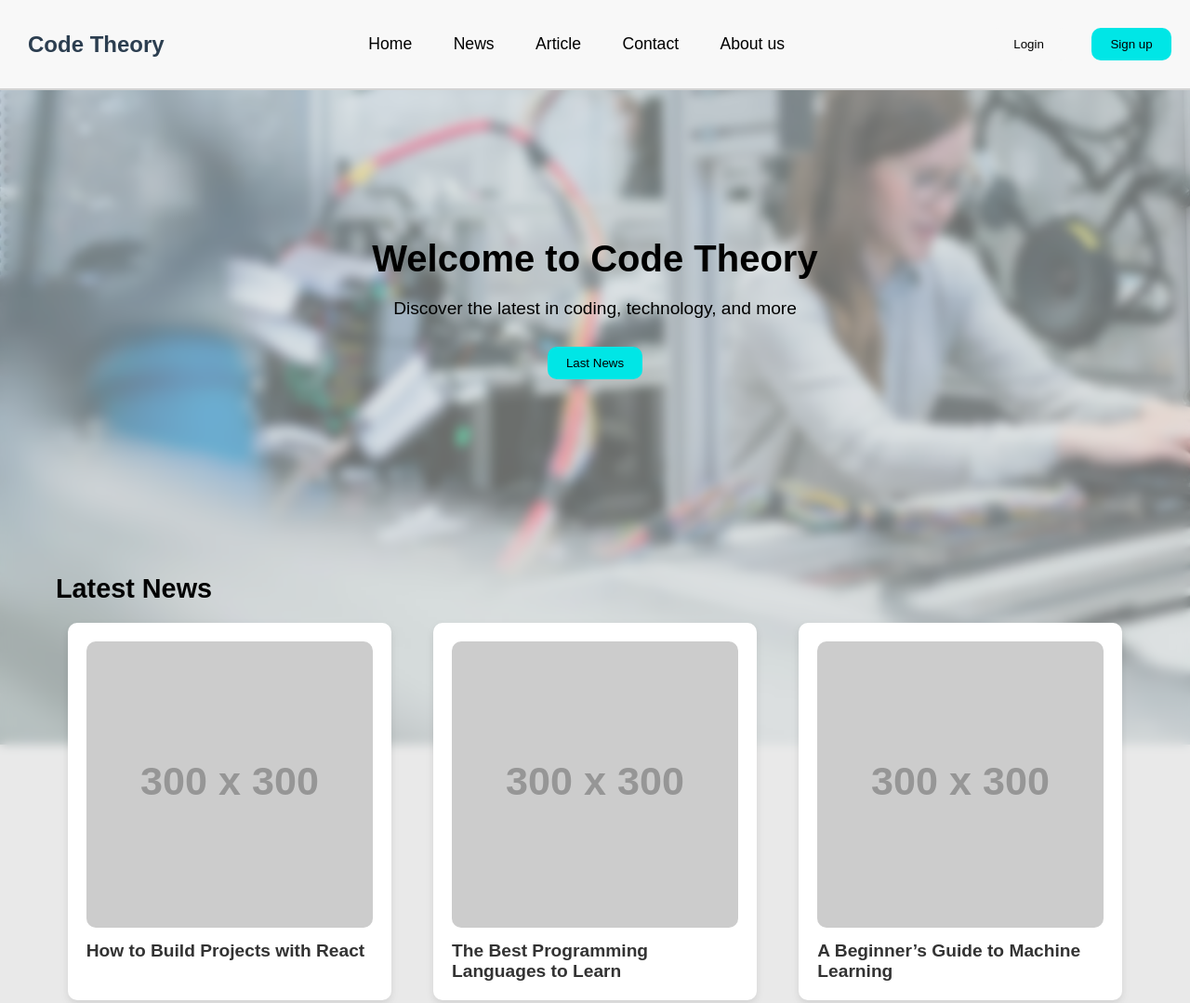
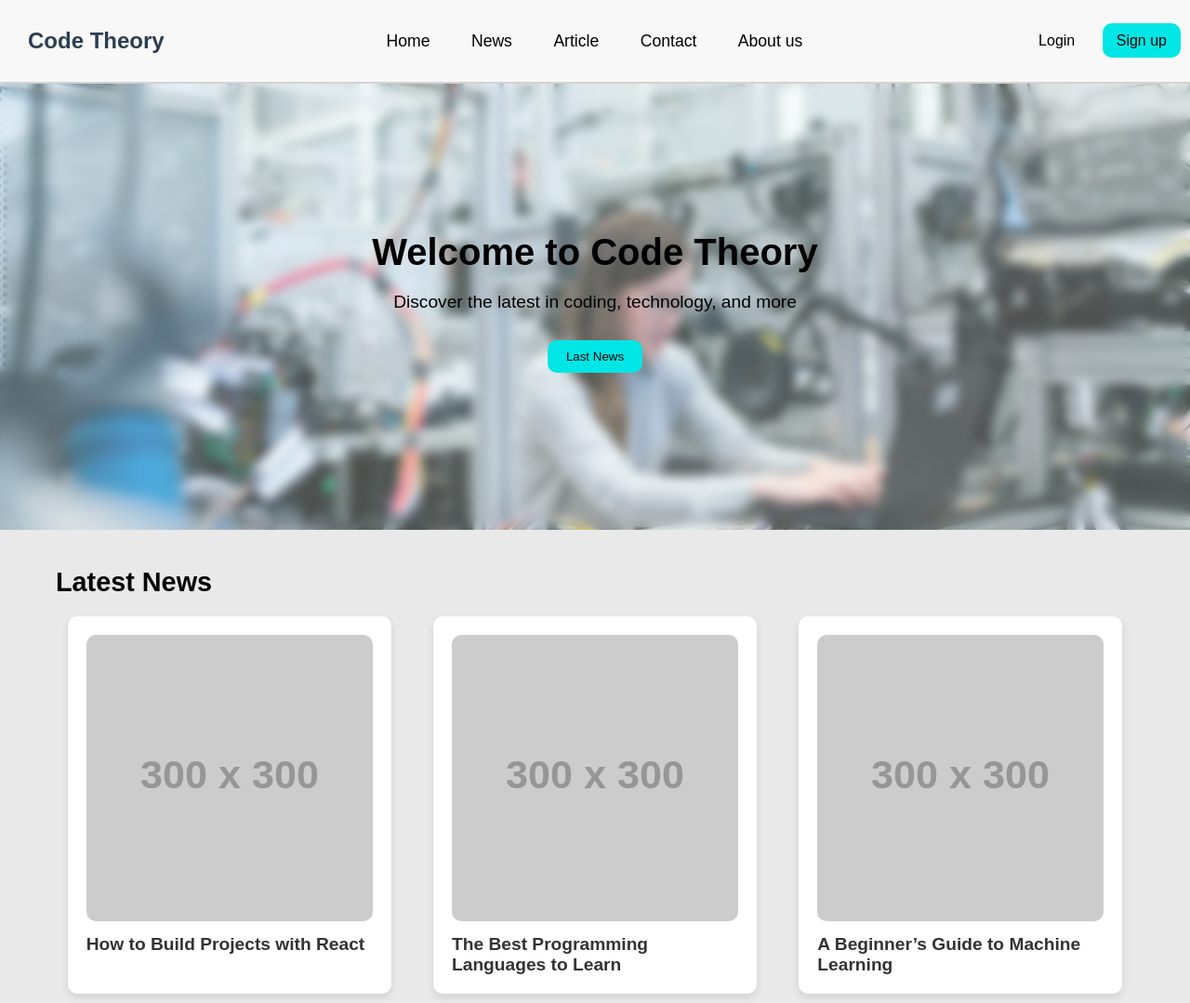
Before and after one commit to 0ACE/Code-Theory, a plain HTML site: page index.html in a window 1280 px wide. Shown: the top 1079 px of the page at 93% size. Drawn offline with Linux system fonts and the light colour scheme; placeholder pictures from the web are drawn by us.

Commit message:
moving the background image from the body to the banner section and changing the hovering effect of the Login button

```diff
--- a/index.html
+++ b/index.html
@@ -20,14 +20,16 @@
                 <a class="hr-Links" href="#">About us</a>
             </nav>
             <div class="log-in">
-                <button class="btn-Size btn log-In-Btn" id="log-In-Btn">Login</button>
-                <button class="btn-Size btn sign-Up-Btn" id="sign-Up-Btn">Sign up</button>
+                <a class="btn-Size btn log-In-Btn" id="log-In-Btn">Login</a>
+                <a class="btn-Size btn sign-Up-Btn" id="sign-Up-Btn">Sign up</a>
             </div>
         </header>
         <section class="banner">
-            <h2>Welcome to <span class="underlined underline-overflow">Code Theory</span></h2>
-            <p>Discover the latest in coding, technology, and more</p>
-            <button class="btn">Last News</button>
+            <div class="banner-Div">
+                <h2>Welcome to <span class="underlined underline-overflow">Code Theory</span></h2>
+                <p>Discover the latest in coding, technology, and more</p>
+                <button class="btn">Last News</button>
+            </div>
         </section>
 
 
--- a/style.css
+++ b/style.css
@@ -11,12 +11,6 @@ body {
     display: flex;
     flex-direction: column;
     min-height: 100vh;
-    /* background-color: #f4f4f4; */
-    background-image: url(img/thisisengineering-ZPeXrWxOjRQ-unsplash.jpg);
-    background-size: 1800PX;
-    background-position: 0px -400px;
-    background-repeat: no-repeat;
-    backdrop-filter: blur(6px);
 }
 
 span .logo {
@@ -66,12 +60,12 @@ nav a:hover {
 }
 
 /* Login and sign-up button styles */
-.log-in button {
+/* .log-in button {
     padding: 10px 20px;
     margin: 10px;
     border: none;
     border-radius: 10px;
-}
+} */
 
 /* Login and sign-up button hover effect */
 /* .log-in button:hover {
@@ -82,7 +76,10 @@ nav a:hover {
 .banner {
     width: 100%;
     height: 60vh;
-    background-image: url('banner-image.jpg');
+    /* background-image: url('banner-image.jpg'); */
+    background-image: url(img/thisisengineering-ZPeXrWxOjRQ-unsplash.jpg);
+    backdrop-filter: blur(6px);
+    background-repeat: no-repeat;
     background-size: cover;
     background-position: center;
     display: flex;
@@ -93,6 +90,23 @@ nav a:hover {
     padding: 50px 20px;
     /* Adjusted padding */
     flex-direction: column;
+}
+
+.banner::before {
+    content: '';
+    position: absolute;
+    top: 0;
+    left: 0;
+    width: 100%;
+    height: 100%;
+    backdrop-filter: blur(6px); /* Apply the blur filter */
+    background-color: rgba(255, 255, 255, 0.3); /* Add transparency for blur to be visible */
+    z-index: 1; /* Ensure the overlay is behind the content */
+}
+
+.banner h2, .banner p, .banner button {
+    position: relative; /* Ensure content stays above the overlay */
+    z-index: 2;
 }
 
 /* Banner heading styles */
@@ -140,11 +154,11 @@ nav a:hover {
 }
 
 .hr-Links {
+    border-radius: 10px;
     transition: all 0.3s;
 }
 
 .hr-Links:hover {
-    color: black;
     background-color: rgba(0, 0, 0, 0.1);
 }
 
@@ -152,19 +166,26 @@ nav a:hover {
     background-color: rgb(0, 230, 230);
     cursor: pointer;
     transition: all 0.3s;
+    padding: 10px;
+    border-radius: 10px;
 }
 
 #log-In-Btn {
     background-color: #f8f8f8;
+    padding: 10px 15px 10px 15px;
     cursor: pointer;
     transition: all 0.3s;
+    margin: 0px 10px 0px 10px !important;
 }
 
 #log-In-Btn:hover {
-    background-color: #f8f8f8;
-    text-decoration: underline;
+    background-color: rgba(0, 0, 0, 0.1);
+    /* text-decoration: underline; */
 }
 
+#sign-Up-Btn {
+    padding: 10px 15px 10px 15px;
+}
 
 
 /* .sign-Up-Btn:hover {
@@ -210,9 +231,9 @@ nav a:hover {
     min-width: 86px;
 }
 
-.hr-Links {
+/* .hr-Links {
     border-radius: 10px;
-}
+} */
 
 /* Underline overflow effect */
 /* .underline-overflow {
```
